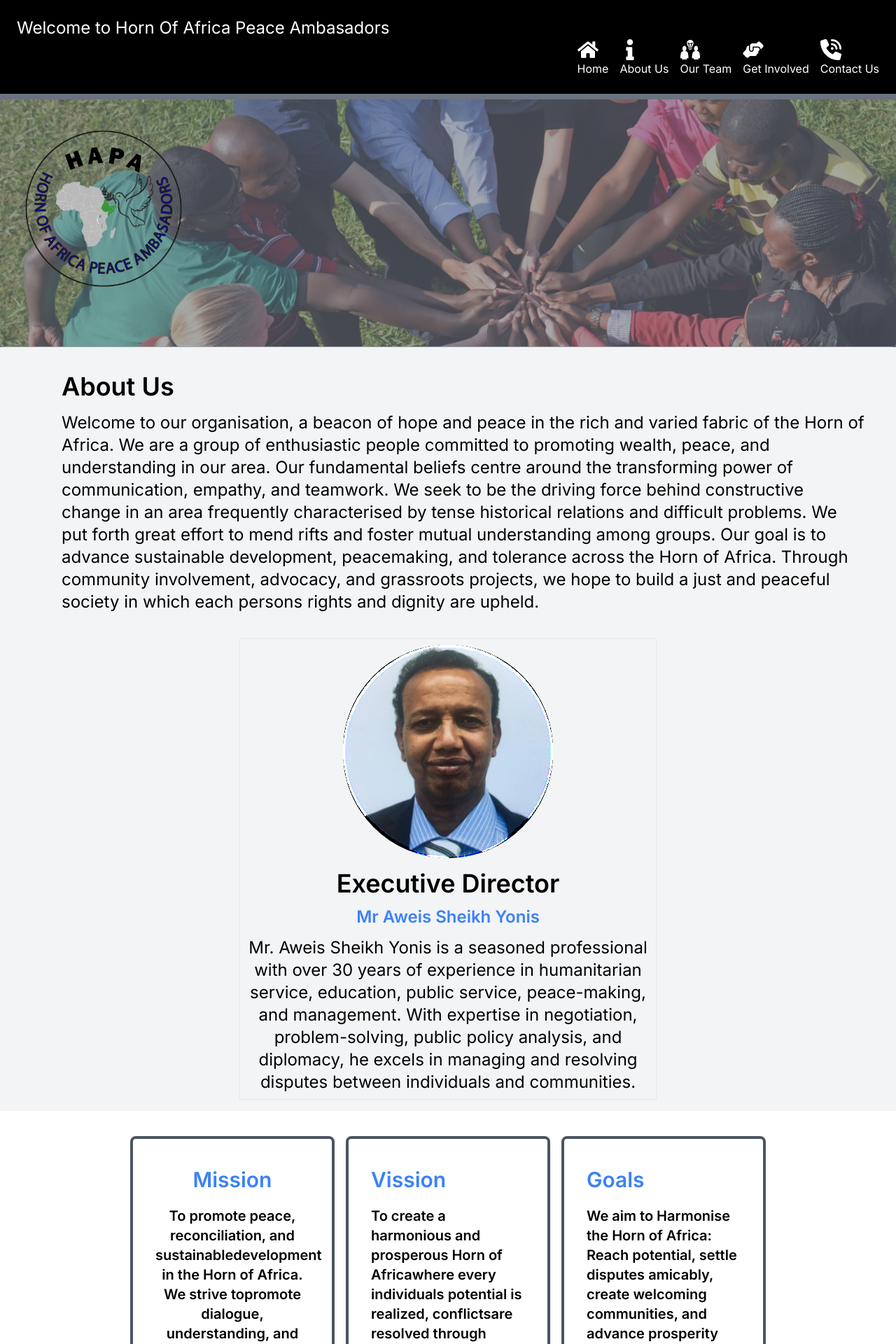
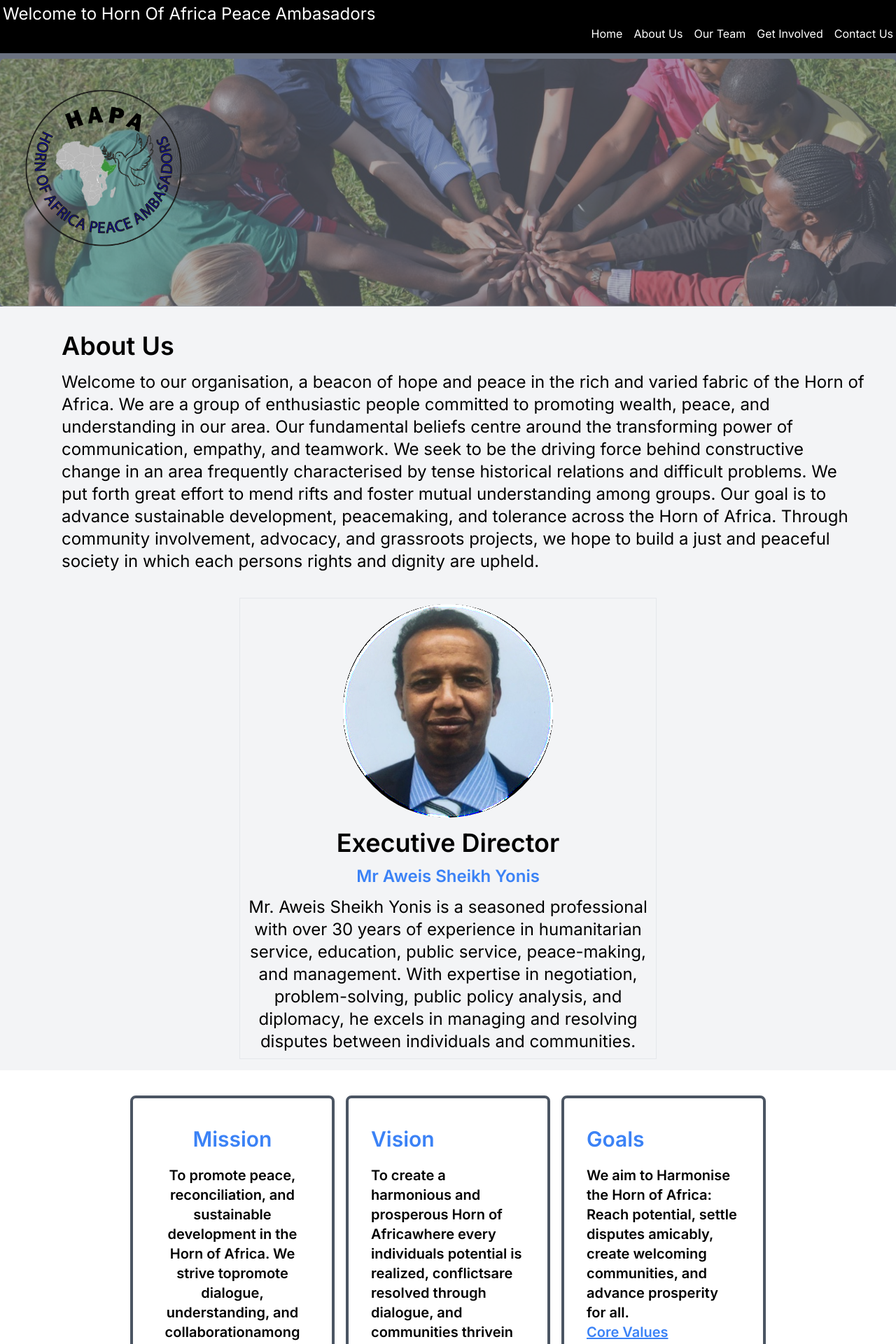
Before and after one commit to bethuel2/ProfileHapa, a Next.js app: page / in a window 1280 px wide. Shown: the top 1920 px of the page at 70% size. Built offline with nearby package versions, Linux system fonts and the light colour scheme.

Commit message:
third commit

```diff
--- a/app/components/Navbar/Navbar.js
+++ b/app/components/Navbar/Navbar.js
@@ -1,25 +1,31 @@
-import React from 'react'
+// ./app/components/Navbar/Navbar.js
+
+"use client";
+
+import React, { useState } from 'react'
 import Link from 'next/link'
-import { FaHome,FaInfo } from "react-icons/fa";
-import { GiTeamIdea } from "react-icons/gi";
-import { FaPhoneVolume,FaHandshakeAngle  } from "react-icons/fa6";
+import { AiOutlineMenu , AiOutlineClose } from "react-icons/ai";
+function Navbar() {
+  const [isOpen, setIsOpen] = useState(false);
 
-function Navbar() {
   return (
-    <nav className='bg-black w-full p-2 md:p-6'>
+    <nav className='bg-black w-full p-2 md:p-1'>
       <div className='flex flex-col items-left md: md:mr-0'>
 
         <p className='  text-white text-2xl hover:text-green-500'> Welcome to Horn Of Africa Peace Ambasadors</p>
       </div>
-        <ul className='flex flex-col md:flex-row gap-2 md:gap-4 justify-end md: md:mr-0'>
-            <li> <Link href='#home' className='text-white hover:text-green-500'> <FaHome size={30} className= "text-white" />Home</Link></li>
-            <li><Link href='#about us'className='text-white hover:text-green-500'> <FaInfo size={30} className= " text-white" />About Us</Link></li>
-            <li> <Link href='#our team'className='text-white hover:text-green-500'><GiTeamIdea size={30} className= " text-white" />Our Team</Link></li>
-            <li><Link href='#get involved'className='text-white hover:text-green-500'> <FaHandshakeAngle size={30} className= " text-white"  />Get Involved</Link></li>
-
-            <li><Link href='#contact us'className='text-white hover:text-green-500'> <FaPhoneVolume  size={30} className= " text-white"/>Contact Us</Link></li>
-
-        </ul>
+      <div className='flex md:hidden'>
+        <button onClick={() => setIsOpen(!isOpen)}>
+          {isOpen ? <AiOutlineClose size={30} className='text-white' /> : <AiOutlineMenu size={30} className='text-white' />}
+        </button>
+      </div>
+      <ul className={`flex ${isOpen ? 'flex' : 'hidden'} mb-3 mr-7 md:flex md:flex-row gap-2 md:gap-4 justify-end md: md:mr-0`}>
+        <li> <Link href='#home' className='text-white hover:text-green-500'>Home</Link></li>
+        <li><Link href='#about us'className='text-white hover:text-green-500'> About Us</Link></li>
+        <li> <Link href='#our team'className='text-white hover:text-green-500'>Our Team</Link></li>
+        <li><Link href='#get involved'className='text-white hover:text-green-500'> Get Involved</Link></li>
+        <li><Link href='#contact us'className='text-white hover:text-green-500'>Contact Us</Link></li>
+      </ul>
     </nav>
   )
 }
--- a/app/page.js
+++ b/app/page.js
@@ -66,14 +66,14 @@ Our goal is to advance sustainable development, peacemaking, and tolerance acros
           <div class=" w-full  sm:w-1/2 md:w-1/3  lg:w-1/4 xl:w-1/4 border-4  border-gray-600 hover:scale-105 transition duration-900 ease-in-out p-2 text-center rounded-lg py-10 px-8">
             <h1 className="text-3xl font-semibold text-blue-500 ">Mission</h1>
             <p className="text-xl font-semibold mt-5">
-              To promote peace, reconciliation, and sustainabledevelopment in
+              To promote peace, reconciliation, and sustainable development in
               the Horn of Africa. We strive topromote dialogue, understanding,
               and collaborationamong diverse communities to address conflict
               andbuild resilient societies.
             </p>
           </div>
           <div class="w-full sm:w-1/2 md:w-1/3  lg:w-1/4 xl:w-1/4 border-4  border-gray-600 p-2  hover:scale-105 transition duration-900 ease-in-outtext-center rounded-lg py-10 px-8">
-            <h1 className=" text-3xl font-semibold text-blue-500">Vission</h1>
+            <h1 className=" text-3xl font-semibold text-blue-500">Vision</h1>
             <p className="text-xl font-semibold mt-5">
               To create a harmonious and prosperous Horn of Africawhere every
               individuals potential is realized, conflictsare resolved through
```
